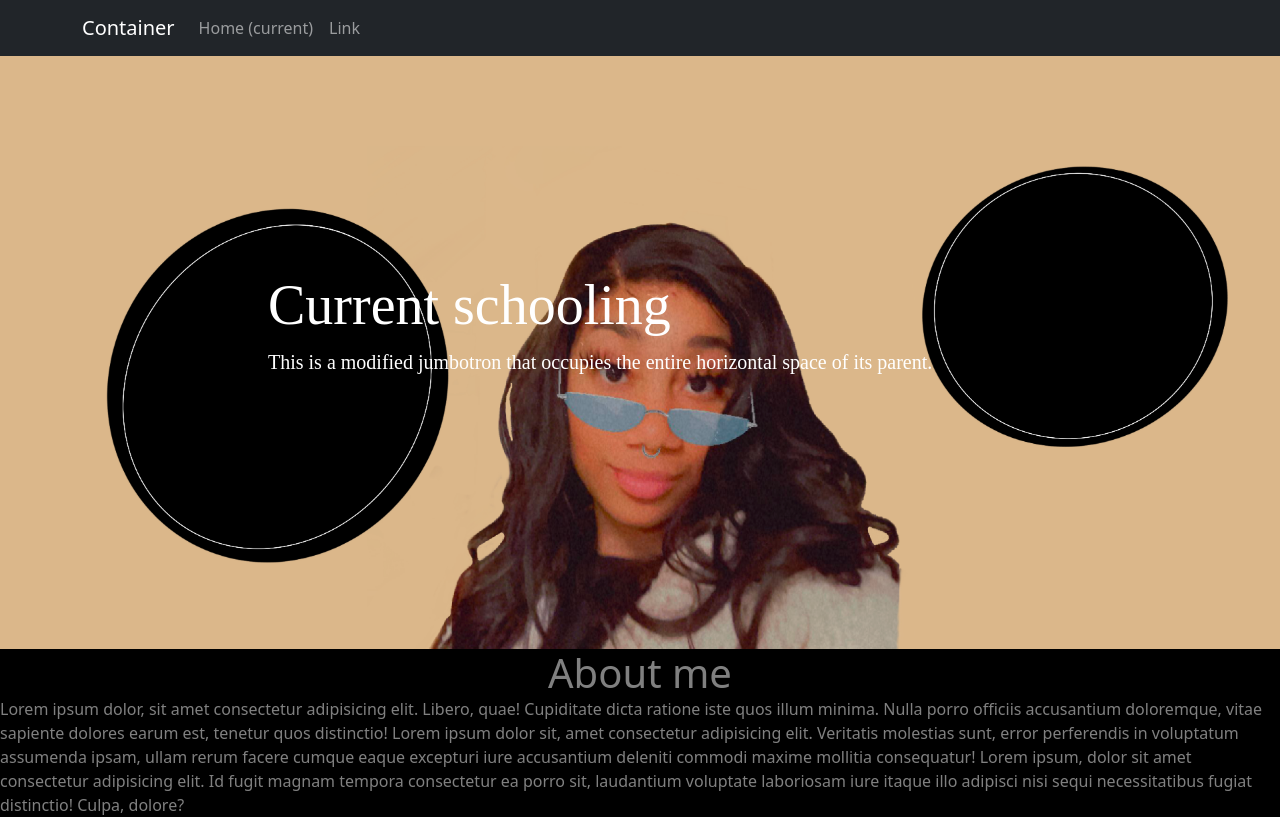
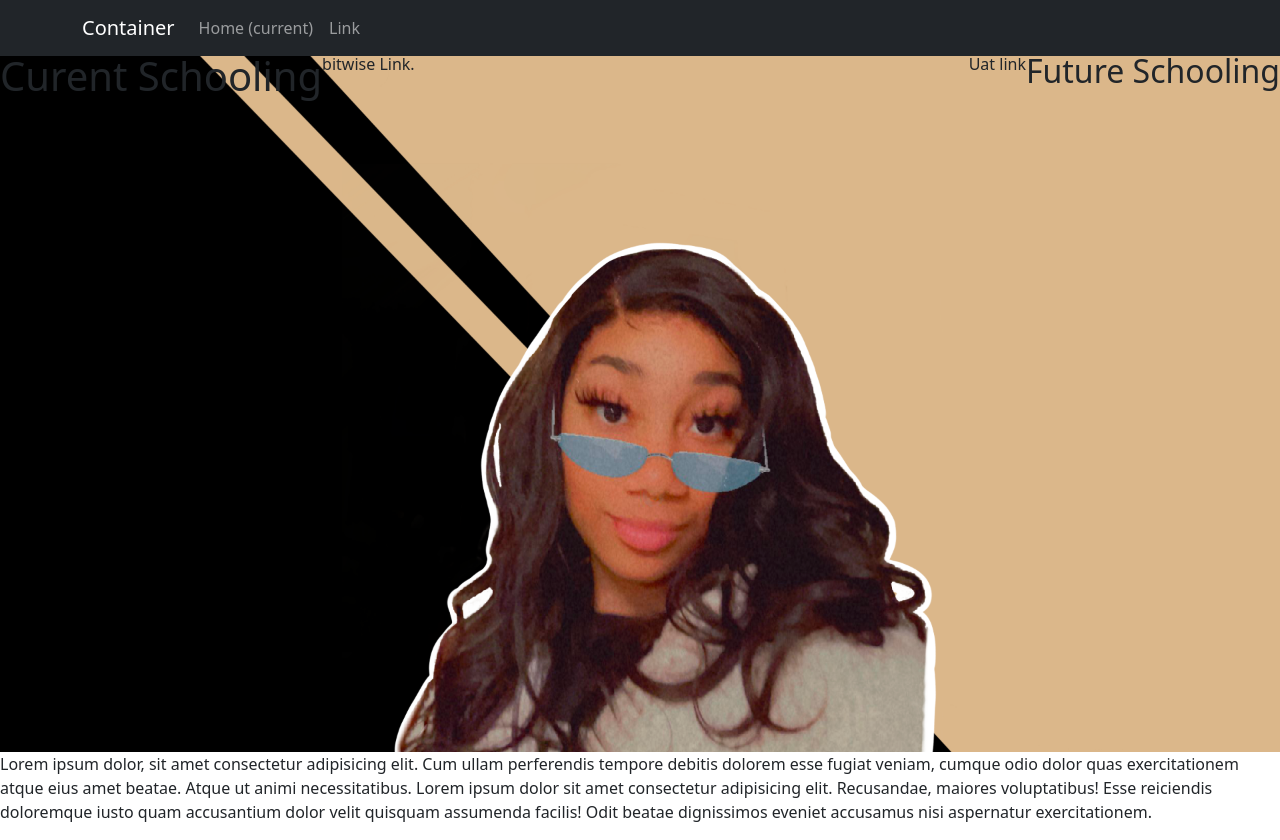
Before and after one commit to Mia557/portfolio, a plain HTML site: page index.html in a window 1280 px wide. Before the commit the page ends 817 px from the top, so only its background shows below. Drawn offline with nearby package versions, Linux system fonts and the light colour scheme.

Commit message:
added styling to jumbotron

```diff
--- a/index.html
+++ b/index.html
@@ -46,19 +46,21 @@
 <body>
     <!--jumbotron-->
 
-    <div class="jumbotron jumbotron-fluid">
-        <div class="container">
-          <h1 class="display-4">Current schooling</h1>
-          <p class="lead">This is a modified jumbotron that occupies the entire horizontal space of its parent.</p>
-          <h1></h1>
-        </div>
-      </div>
+    <div class="jumbotron">
+      <h1 class="left">Curent Schooling</h1>
+      <p class="left">bitwise Link.</p>
+      <h2 class="right">Future Schooling</h2>
+      <p class="right"> Uat link</p>
 
-      <!--test paragrapgh-->
-      <div>
-          <h1 class="abt-title">About me</h1>
-          <p class="abt"> Lorem ipsum dolor, sit amet consectetur adipisicing elit. Libero, quae! Cupiditate dicta ratione iste quos illum minima. Nulla porro officiis accusantium doloremque, vitae sapiente dolores earum est, tenetur quos distinctio! Lorem ipsum dolor sit, amet consectetur adipisicing elit. Veritatis molestias sunt, error perferendis in voluptatum assumenda ipsam, ullam rerum facere cumque eaque excepturi iure accusantium deleniti commodi maxime mollitia consequatur! Lorem ipsum, dolor sit amet consectetur adipisicing elit. Id fugit magnam tempora consectetur ea porro sit, laudantium voluptate laboriosam iure itaque illo adipisci nisi sequi necessitatibus fugiat distinctio! Culpa, dolore?</p>
-      </div>
+      </p>
+    </div>
+    <div>
+      <p>
+        Lorem ipsum dolor, sit amet consectetur adipisicing elit. Cum ullam perferendis tempore debitis dolorem esse fugiat veniam, cumque odio dolor quas exercitationem atque eius amet beatae. Atque ut animi necessitatibus. Lorem ipsum dolor sit amet consectetur adipisicing elit. Recusandae, maiores voluptatibus! Esse reiciendis doloremque iusto quam accusantium dolor velit quisquam assumenda facilis! Odit beatae dignissimos eveniet accusamus nisi aspernatur exercitationem.
+      </p>
+    </div>
+
+
 </body>
 <!--javascript-->
 
--- a/styles.css
+++ b/styles.css
@@ -1,23 +1,20 @@
+
+
+.left {
+    float: left;
+}
+.right {
+    float: right;
+}
+
+
 .jumbotron {
-    min-height: 500px;
-    padding: 20%;
-    background-image: url(final.png);
+    height:700px;
+    width: 100%;
+    margin-top: -20px;
+    background-image: url(white-outline.png);
     background-attachment: fixed;
     background-position: center;
     background-repeat: no-repeat;
     background-size: cover;
-    font-family: 'lobster';
-    margin-top: -40px;
-    color: white;
 }
-.abt-title {
-    background: black;
-   color: grey;
-   margin: 0;
-   text-align: center;
-}
-.abt {
-   background: black;
-   color: grey;
-   margin: 0;
-   }
```
Also changed, not shown: bb2.png (added), bbb.png (added), white outline.png (added), white-outline.png (added).
